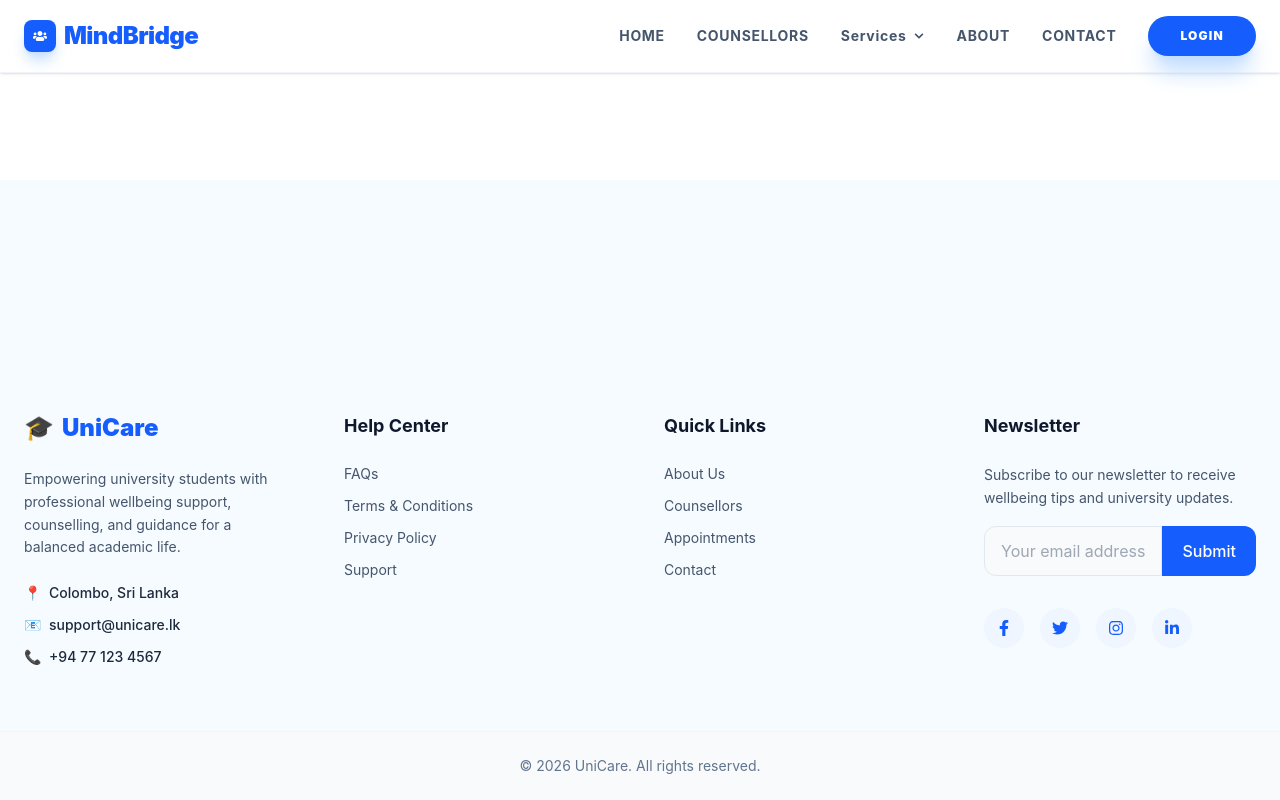
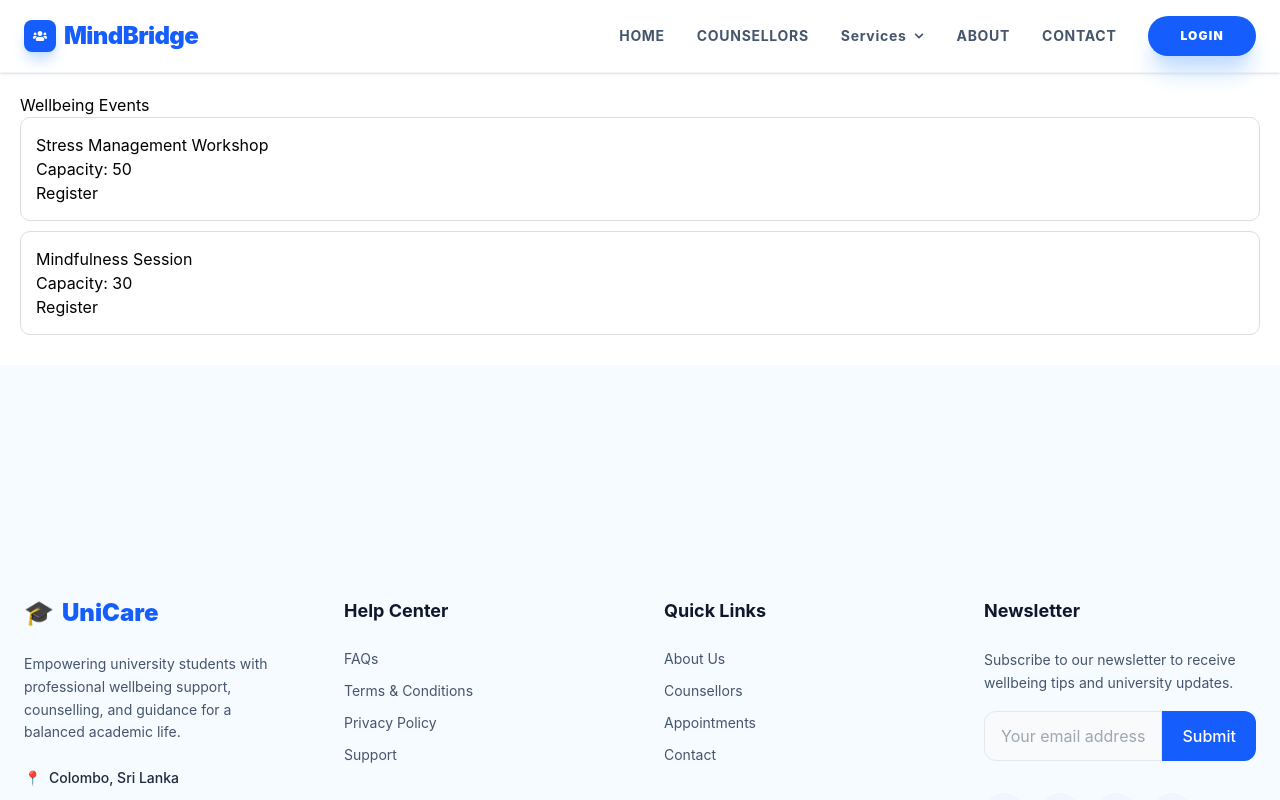
Before and after one commit to AaishaShahani2001/Y3S1-ITPM, a React app in the folder frontend/: page /events in a window 1280 px wide. Shown: the top 800 px of the page. Built offline with nearby package versions, Linux system fonts and the light colour scheme; the HTML template or start-up script is replaced by a standard one.

Commit message:
Event list page and routing added

```diff
--- a/frontend/src/App.jsx
+++ b/frontend/src/App.jsx
@@ -18,6 +18,8 @@ import CounselorDashboard from "./pages/counselor/CounselorDashboard";
 import StudentDashboard from "./pages/student/StudentDashboard";
 
 import Counsellors from "./pages/Counsellors";
+
+import EventList from "./pages/events/EventList";
 
 
 export default function App() {
@@ -57,6 +59,8 @@ export default function App() {
           <Route path="/counsellors" element={<Counsellors />} />
 
 
+          {/* Event List Page */}
+          <Route path="/events" element={<EventList />} />
 
 
         </Routes>
--- /dev/null
+++ b/frontend/src/pages/events/EventList.jsx
@@ -0,0 +1,29 @@
+import { useState } from "react";
+
+function EventList() {
+  const [events] = useState([
+    { id: 1, title: "Stress Management Workshop", capacity: 50 },
+    { id: 2, title: "Mindfulness Session", capacity: 30 },
+  ]);
+
+  return (
+    <div style={{ padding: "20px" }}>
+      <h2>Wellbeing Events</h2>
+
+      {events.map((event) => (
+        <div key={event.id} style={{
+          border: "1px solid #ddd",
+          borderRadius: "10px",
+          padding: "15px",
+          marginBottom: "10px"
+        }}>
+          <h3>{event.title}</h3>
+          <p>Capacity: {event.capacity}</p>
+          <button>Register</button>
+        </div>
+      ))}
+    </div>
+  );
+}
+
+export default EventList;
```
Also changed, not shown: frontend/src/pages/events/CreateEvent.jsx (added), 1 other file (tests, documents, lock files or other folders).
